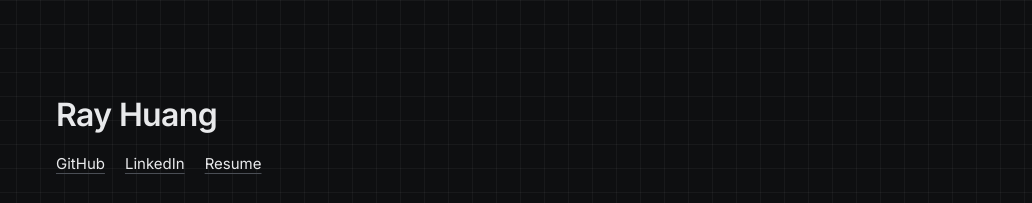
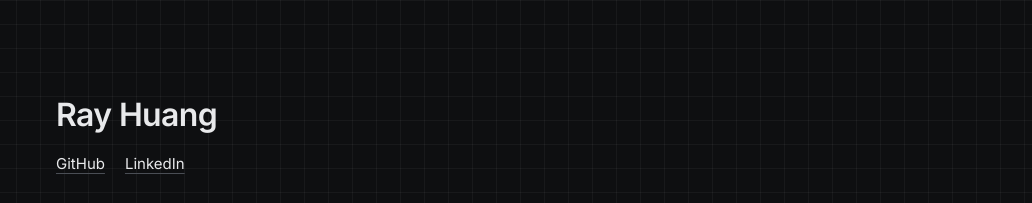
Before and after one commit to icedtofu/icedtofu.github.io, a plain HTML site: page index.html in a window 1280 px wide. Shown: the top 203 px of the page, without its empty margins (248-1280 px from the left). Drawn offline with Linux system fonts and the light colour scheme.

Commit message:
Remove resume

```diff
--- a/index.html
+++ b/index.html
@@ -410,9 +410,6 @@
                     <nav class="links" aria-label="Links">
                         <a href="https://github.com/icedtofu">GitHub</a>
                         <a href="https://www.linkedin.com/in/ray-huang-rh">LinkedIn</a>
-                        <a href="Ray_Huang_Resume.pdf" target="_blank" rel="noopener noreferrer"
-                            >Resume</a
-                        >
                     </nav>
                     <p class="bio">
                         I'm a computer science student (AI concentration) at Brock University. Most
```
Also changed, not shown: 1 other file.
